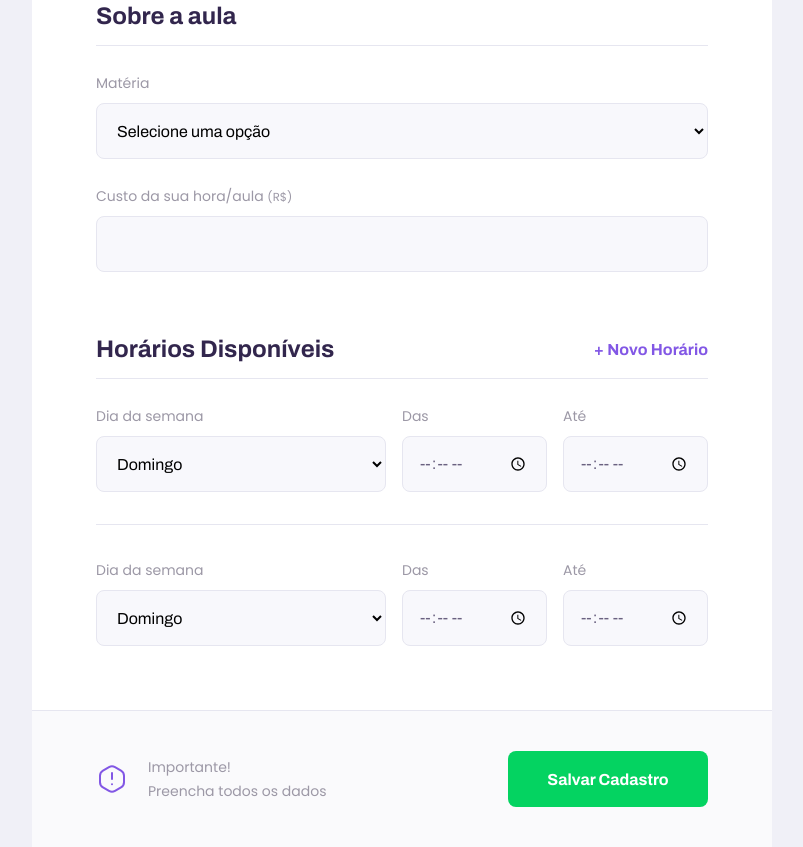
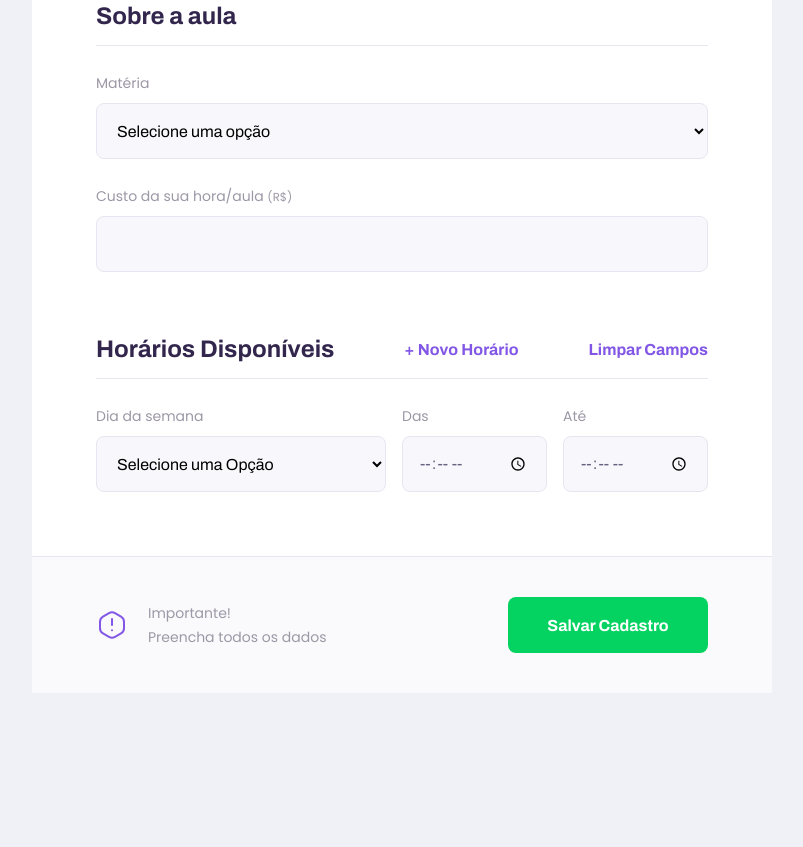
Before and after one commit to developer-gabrielti/estudando-nlw01, a plain HTML site: page pages/giveclasses/classes.html in a window 1280 px wide. Shown: the part 1039-1886 px from the top of the page, without its empty margins (238-1041 px from the left). After the commit the page ends 1732 px from the top, so only its background shows below. Drawn offline with Linux system fonts and the light colour scheme.

Commit message:
adicionado a pasta script e feito um script para duplicar campos no html classes

```diff
--- a/pages/giveclasses/classes.html
+++ b/pages/giveclasses/classes.html
@@ -12,10 +12,9 @@
     <link rel="stylesheet" href="/styles/partials/forms.css">
     <link rel="stylesheet" href="/styles/partials/page-give-classes.css">
 
-    <link
-        href="https://fonts.googleapis.com/css2?family=Archivo:wght@400;700&amp;family=Poppins:wght@400;600&amp;display=swap"
-        rel="stylesheet">
+    <link href="https://fonts.googleapis.com/css2?family=Archivo:wght@400;700&amp;family=Poppins:wght@400;600&amp;display=swap" rel="stylesheet">
 
+    <script src="/scripts/addField.js" defer></script>
 
 </head>
 
@@ -99,13 +98,15 @@
 
                 <fieldset id="schedule-items">
                     <legend>Horários Disponíveis
-                        <button id="add-time">+ Novo Horário</button>
+                        <button type="button" id="add-time">+ Novo Horário</button>
+                        <button type="button" id="clear-time">Limpar Campos</button>
                     </legend>
 
                     <div class="schedule-item">
                         <div class="select-block">
                             <label for="weekday">Dia da semana</label>
                             <select name="weekday[]" required>
+                                <option>Selecione uma Opção</option>
                                 <option value="0">Domingo</option>
                                 <option value="1">Segunda-feira</option>
                                 <option value="2">Terça-feira</option>
@@ -128,31 +129,6 @@
 
                     </div>
 
-                    <div class="schedule-item">
-                        <div class="select-block">
-                            <label for="weekday">Dia da semana</label>
-                            <select name="weekday[]" required>
-                                <option value="0">Domingo</option>
-                                <option value="1">Segunda-feira</option>
-                                <option value="2">Terça-feira</option>
-                                <option value="3">Quarta-feira</option>
-                                <option value="4">Quinta-feira</option>
-                                <option value="5">Sexta-feira</option>
-                                <option value="6">Sábado</option>
-                            </select>
-                        </div>
-
-                        <div class="input-block">
-                            <label for="time_from">Das</label>
-                            <input type="time" name="time_from[]" required>
-                        </div>
-
-                        <div class="input-block">
-                            <label for="time_to">Até</label>
-                            <input type="time" name="time_to[]" required>
-                        </div>
-
-                    </div>
                 </fieldset>
 
             </form>
--- /dev/null
+++ b/scripts/addField.js
@@ -0,0 +1,15 @@
+document.querySelector("#add-time").addEventListener('click', cloneField)
+
+function cloneField() {
+
+    const newFieldContainer = document.querySelector('.schedule-item').cloneNode(true)
+
+    const fields = newFieldContainer.querySelectorAll('input')
+
+    fields.forEach(function clearField(fieldMoment) {
+        fieldMoment.value = ""
+    })
+
+    document.querySelector('#schedule-items').appendChild(newFieldContainer)
+
+}
```
